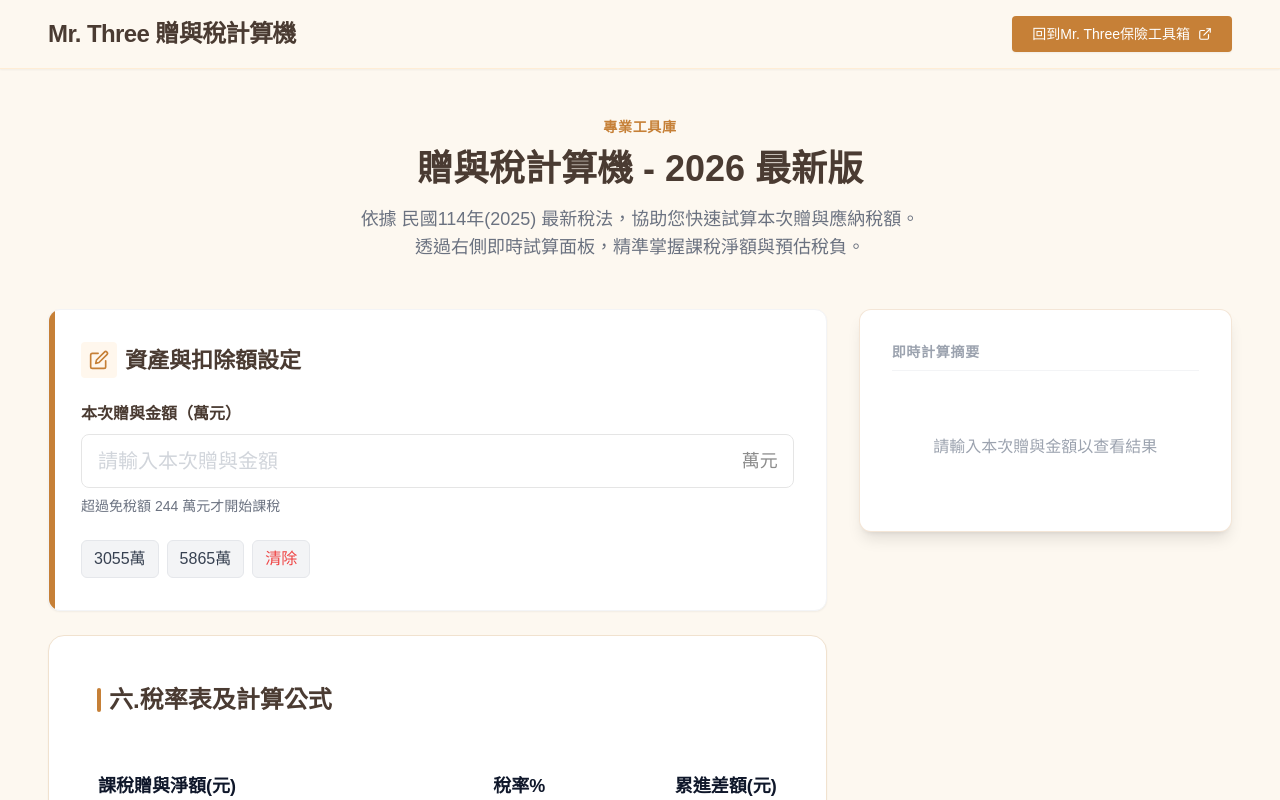
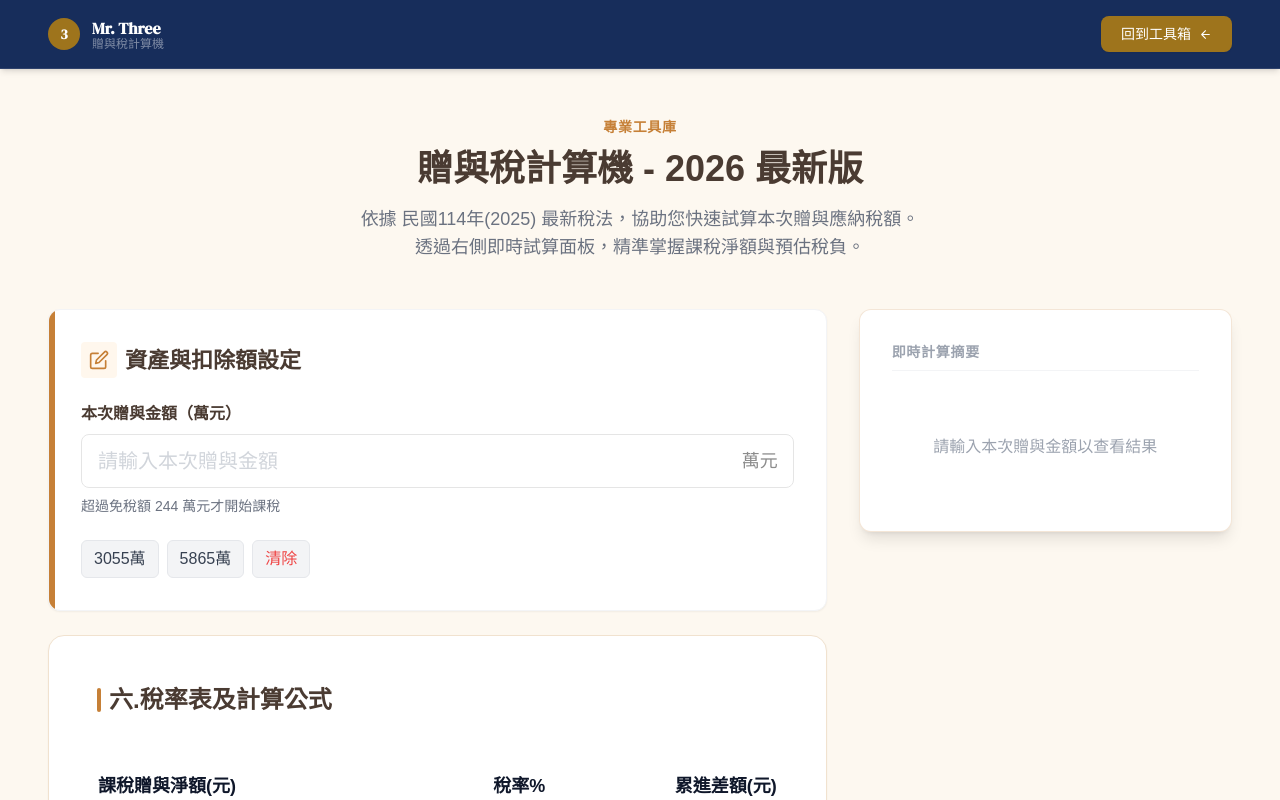
Before and after one commit to lovehinalh-ux/gift-tax-calculators, a Next.js app: page / in a window 1280 px wide. Shown: the top 800 px of the page. Built offline with nearby package versions, Linux system fonts and the light colour scheme; no server answers.

Commit message:
feat: Design System v2.1 — navy header + brass gold + DM Serif Display

```diff
--- a/app/layout.tsx
+++ b/app/layout.tsx
@@ -48,6 +48,11 @@ export default function RootLayout({
 }) {
   return (
     <html lang="zh-TW">
+      <head>
+        <link rel="preconnect" href="https://fonts.googleapis.com" />
+        <link rel="preconnect" href="https://fonts.gstatic.com" crossOrigin="anonymous" />
+        <link href="https://fonts.googleapis.com/css2?family=DM+Serif+Display&display=swap" rel="stylesheet" />
+      </head>
       <body>{children}</body>
     </html>
   )
--- a/app/page.tsx
+++ b/app/page.tsx
@@ -54,27 +54,31 @@ export default function GiftTaxPage() {
         dangerouslySetInnerHTML={{ __html: JSON.stringify(webAppJsonLd) }}
       />
 
-      <header className="sticky top-0 z-50 bg-secondary/95 backdrop-blur-sm border-b border-orange-100 py-4 px-4 md:px-12 flex justify-between items-center w-full shadow-sm transition-all duration-300">
+      <header className="sticky top-0 z-50 bg-[#172D5B] border-b border-white/10 py-4 px-4 md:px-12 flex justify-between items-center w-full shadow-md transition-all duration-300">
         <div className="flex items-center gap-1 max-w-7xl mx-auto w-full justify-between">
-          <p className="text-xl md:text-2xl font-bold text-textMain tracking-tight">
-            Mr. Three 贈與稅計算機
-          </p>
+          <div className="flex items-center gap-3">
+            <div
+              style={{ fontFamily: '"DM Serif Display", Georgia, serif', background: '#9E741C' }}
+              className="w-8 h-8 rounded-full flex items-center justify-center text-white text-sm font-bold flex-shrink-0"
+            >
+              3
+            </div>
+            <div>
+              <div style={{ fontFamily: '"DM Serif Display", Georgia, serif' }} className="text-base font-bold text-white leading-tight">Mr. Three</div>
+              <div className="text-xs leading-none" style={{ color: 'rgba(255,255,255,0.45)' }}>贈與稅計算機</div>
+            </div>
+          </div>
 
-          <div className="flex items-center space-x-8 text-sm font-medium text-textMain">
-            <a
-              href="https://personal-intro-blue.zeabur.app/"
-
-
-              className="bg-primary hover:bg-[#B06A25] text-white px-5 py-2 rounded shadow-sm transition-all transform hover:-translate-y-0.5 font-medium flex items-center gap-2"
-            >
-              <span>回到Mr. Three保險工具箱</span>
-              <svg width="14" height="14" viewBox="0 0 24 24" fill="none" stroke="currentColor" strokeWidth="2" strokeLinecap="round" strokeLinejoin="round">
-                <path d="M18 13v6a2 2 0 0 1-2 2H5a2 2 0 0 1-2-2V8a2 2 0 0 1 2-2h6"></path>
-                <polyline points="15 3 21 3 21 9"></polyline>
-                <line x1="10" y1="14" x2="21" y2="3"></line>
-              </svg>
-            </a>
-          </div>
+          <a
+            href="https://personal-intro-blue.zeabur.app/"
+            className="text-white px-5 py-2 rounded-lg shadow-sm transition-all font-medium flex items-center gap-2 text-sm"
+            style={{ background: '#9E741C' }}
+          >
+            <span>回到工具箱</span>
+            <svg width="13" height="13" viewBox="0 0 24 24" fill="none" stroke="currentColor" strokeWidth="2" strokeLinecap="round" strokeLinejoin="round">
+              <path d="M19 12H5M12 5l-7 7 7 7"/>
+            </svg>
+          </a>
         </div>
       </header>
 
```
